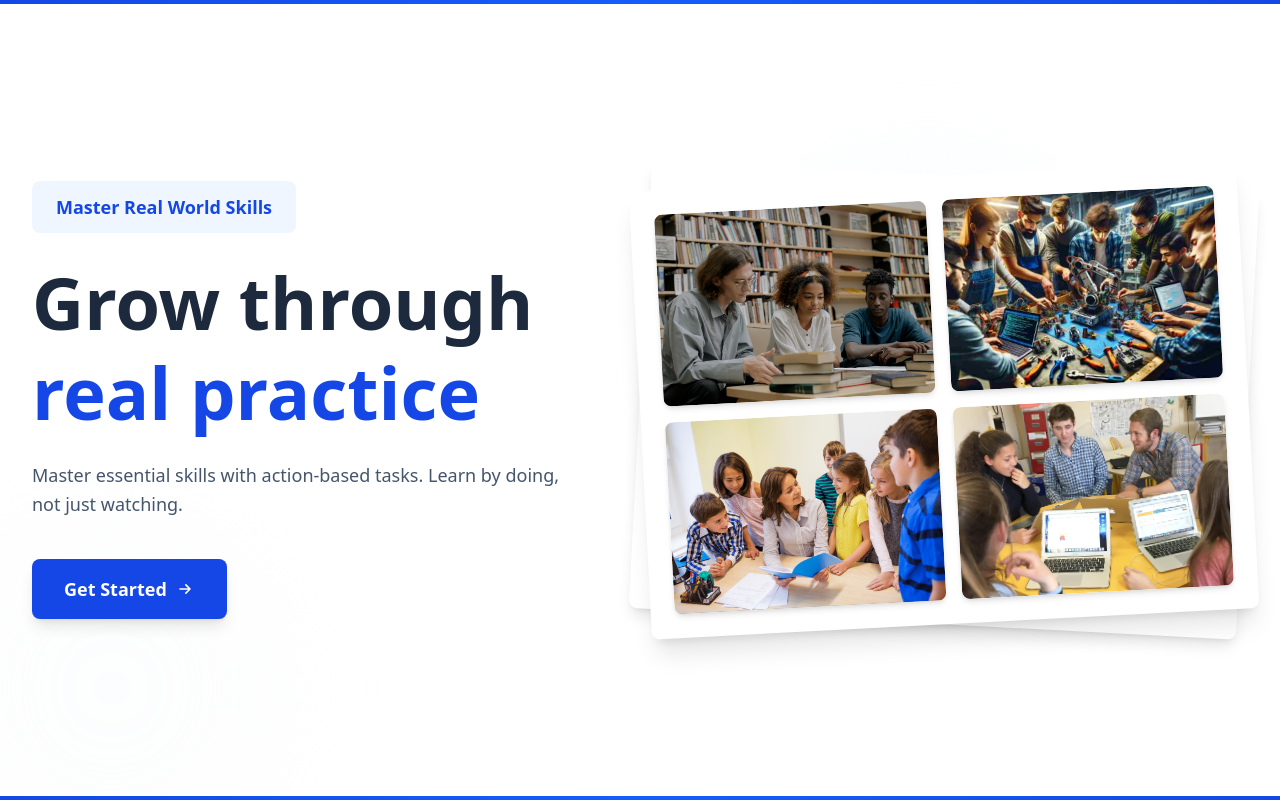
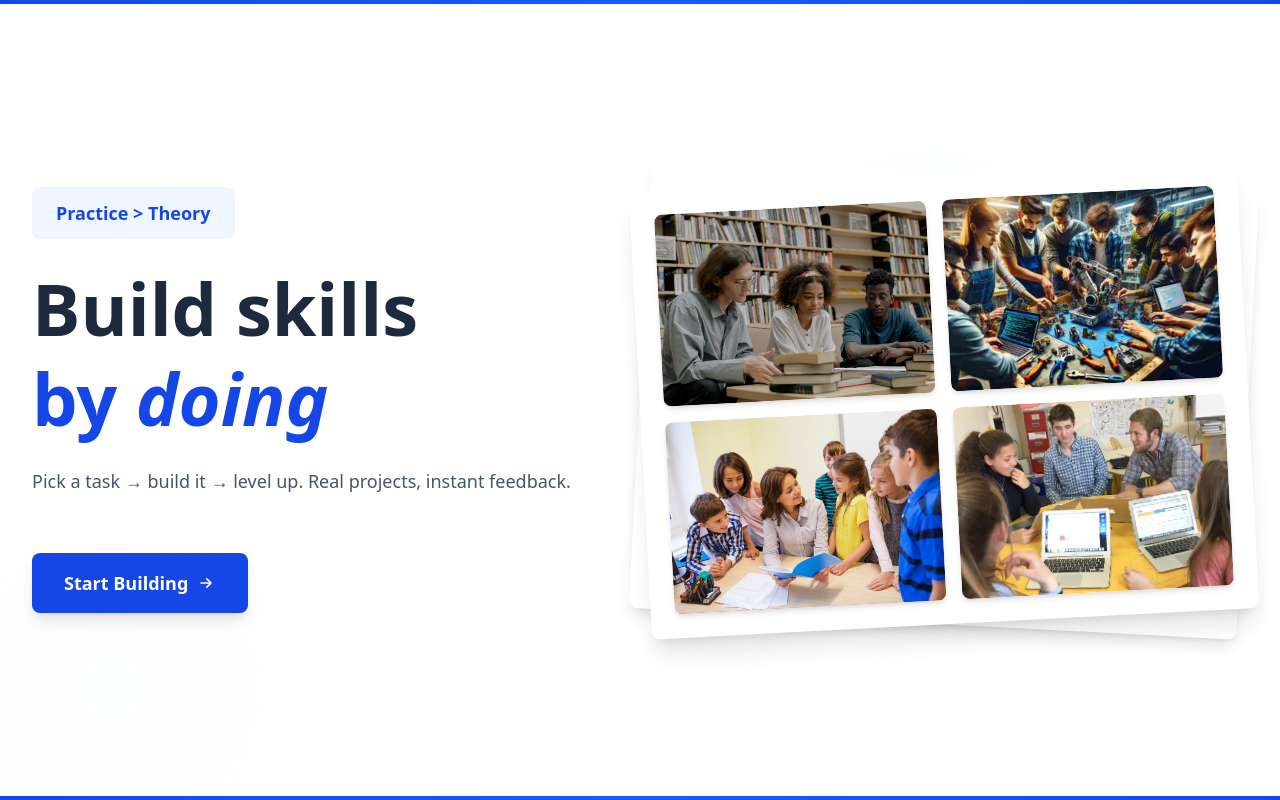
Before and after one commit to Harsh99830/STED-LS, a React (Vite) app: page / in a window 1280 px wide. Built offline with nearby package versions, Linux system fonts and the light colour scheme; no server answers.

Commit message:
Change Landing Page

```diff
--- a/src/Pages/Start.jsx
+++ b/src/Pages/Start.jsx
@@ -9,10 +9,10 @@ import speak from '../assets/Photo5.jpg';
 function Start() {
   return (
     <div className="min-h-screen bg-white relative overflow-hidden">
-      {/* Professional top accent line */}
+      {/* Top accent line */}
       <div className="absolute top-0 left-0 w-full h-1 bg-gradient-to-r from-blue-700 via-blue-600 to-blue-700" />
 
-      {/* Subtle background decorations */}
+      {/* Background bubbles */}
       <div className="absolute top-40 right-40 w-96 h-96 bg-blue-50 rounded-full opacity-30 blur-3xl" />
       <div className="absolute -bottom-20 -left-20 w-96 h-96 bg-slate-50 rounded-full opacity-30 blur-3xl" />
 
@@ -22,7 +22,7 @@ function Start() {
         transition={{ duration: 0.8 }}
         className="container mx-auto px-6 lg:px-8 min-h-screen flex flex-col lg:flex-row items-center justify-center relative z-10"
       >
-        {/* Left Section: Text */}
+        {/* Left Section */}
         <motion.div
           initial={{ x: -50, opacity: 0 }}
           animate={{ x: 0, opacity: 1 }}
@@ -36,21 +36,20 @@ function Start() {
             className="inline-block bg-blue-50 rounded-lg px-6 py-3 mb-6"
           >
             <span className="text-blue-700 font-semibold text-lg">
-              Master Real World Skills
+              Practice &gt; Theory
             </span>
           </motion.div>
 
           <h1 className="text-5xl sm:text-6xl lg:text-7xl font-bold text-slate-800 mb-6 leading-tight">
-            <span className="block">Grow through</span>
-            <span className="block text-blue-700">
-             real practice
-            </span>
+            <span className="block">Build skills</span>
+            <span className="block text-blue-700">by <em>doing</em></span>
           </h1>
 
-          <p className="text-lg text-slate-600 mb-10 max-w-xl leading-relaxed">
-          Master essential skills with action-based tasks. Learn by doing, not just watching.
+          <p className="text-lg text-slate-600 mb-12 max-w-xl leading-relaxed">
+            Pick a task → build it → level up. Real projects, instant feedback.
           </p>
 
+          <div className="mt-2">
             <Link to="/login">
               <motion.button
                 whileHover={{ scale: 1.02, translateY: -2 }}
@@ -59,7 +58,7 @@ function Start() {
                           rounded-lg font-semibold text-lg shadow-lg
                           transition-all duration-300 flex items-center group"
               >
-              Get Started
+                Start Building
                 <svg
                   className="w-5 h-5 ml-2 transform group-hover:translate-x-1 transition-transform"
                   fill="none"
@@ -70,9 +69,10 @@ function Start() {
                 </svg>
               </motion.button>
             </Link>
+          </div>
         </motion.div>
 
-        {/* Right Section: Image Grid */}
+        {/* Right Section */}
         <motion.div
           initial={{ x: 50, opacity: 0 }}
           animate={{ x: 0, opacity: 1 }}
@@ -80,25 +80,19 @@ function Start() {
           className="w-full lg:w-1/2 flex justify-center mt-12 lg:mt-0"
         >
           <div className="relative">
-            {/* Background card */}
             <div className="absolute inset-0 bg-white shadow-lg rounded-lg transform rotate-3" />
 
             <div className="relative bg-white p-6 shadow-xl rounded-lg transform -rotate-3 hover:rotate-0 transition-transform duration-500">
               <div className="grid grid-cols-2 gap-4">
-                {[
-                  { src: speaker, alt: "Speaker" },
-                  { src: speak, alt: "Speaking Practice" },
-                  { src: ano, alt: "Another Speaker" },
-                  { src: mic, alt: "Mic" }
-                ].map((img, index) => (
+                {[speaker, speak, ano, mic].map((img, index) => (
                   <motion.div
                     key={index}
                     whileHover={{ scale: 1.05 }}
                     className="relative group overflow-hidden rounded-lg shadow-md"
                   >
                     <motion.img
-                      src={img.src}
-                      alt={img.alt}
+                      src={img}
+                      alt={`Sted Skill ${index + 1}`}
                       className="w-full h-48 object-cover transform transition-transform duration-300 group-hover:scale-110"
                     />
                     <div className="absolute inset-0 bg-gradient-to-t from-slate-900/50 to-transparent opacity-0 group-hover:opacity-100 transition-opacity duration-300" />
@@ -110,7 +104,7 @@ function Start() {
         </motion.div>
       </motion.div>
 
-      {/* Professional bottom accent line */}
+      {/* Bottom accent line */}
       <div className="absolute bottom-0 left-0 w-full h-1 bg-gradient-to-r from-blue-700 via-blue-600 to-blue-700" />
     </div>
   );
```
Lines whose indentation alone changed are shown as unchanged.
